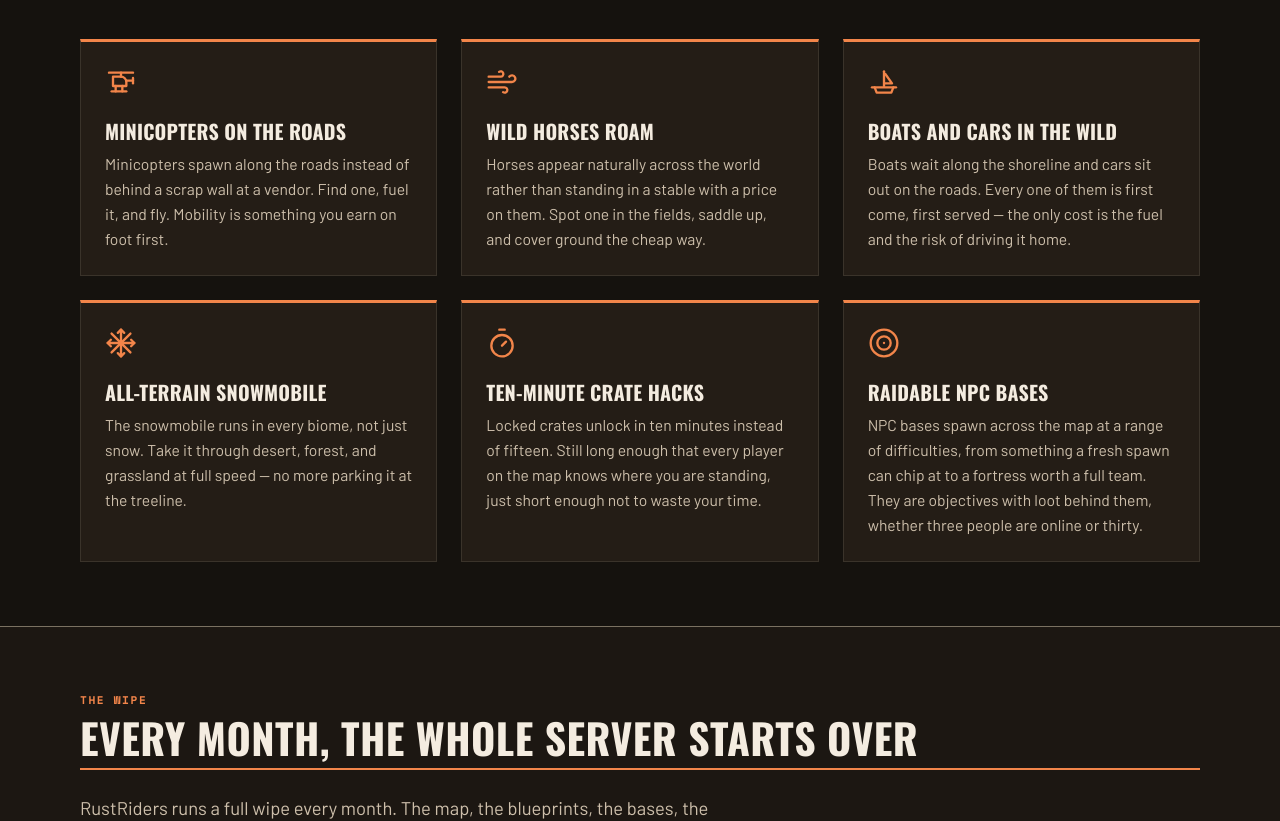
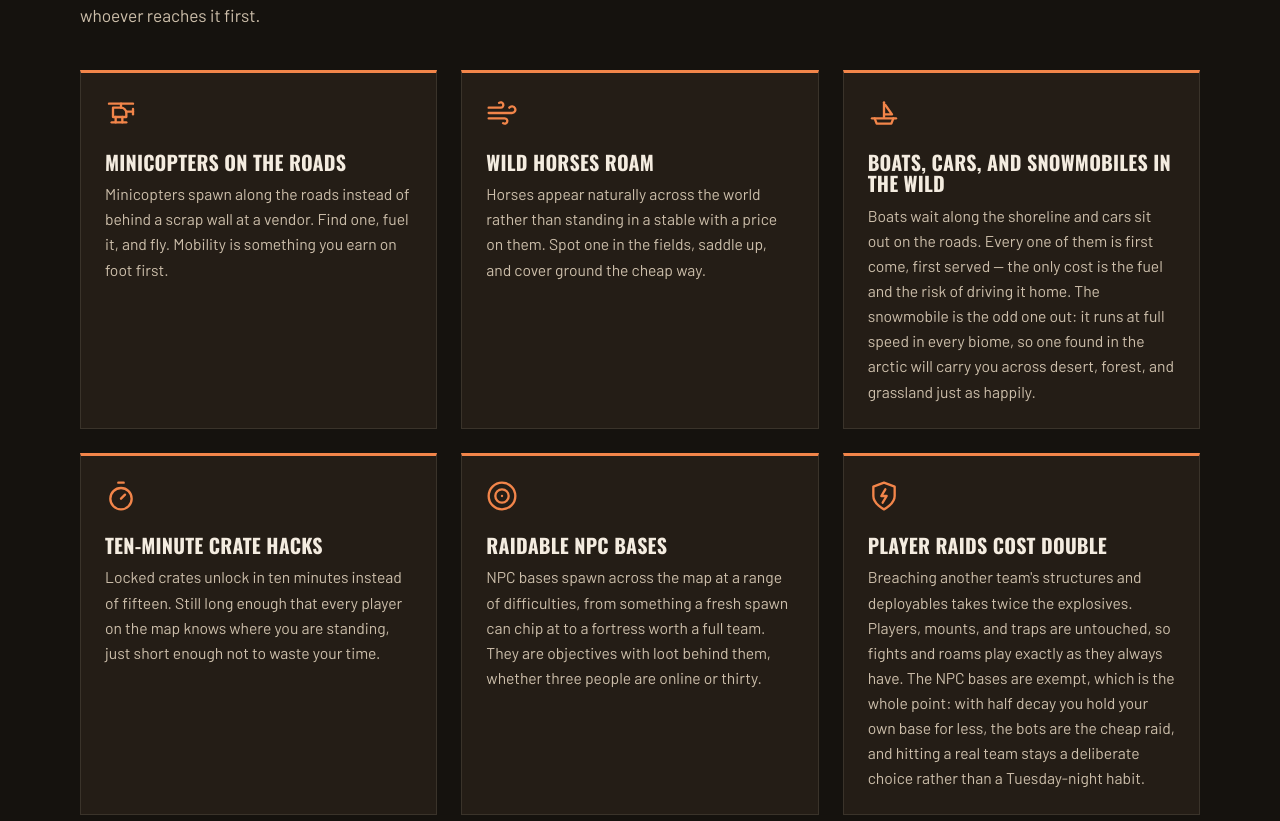
Before and after one commit to temetvince/rustriders, a React app: page / in a window 1280 px wide. Shown: the part 1090-1911 px from the top of the page. Built offline with nearby package versions, Linux system fonts and the light colour scheme.

Commit message:
Add double raid cost

```diff
--- a/public/index.html
+++ b/public/index.html
@@ -7,7 +7,7 @@
     <meta name="darkreader-lock">
     <meta name="color-scheme" content="dark">
     <meta name="description"
-        content="RustRiders — a laid back, low-population North American Rust server with a full wipe every month. Map and blueprints go together, so every wipe puts the whole server back on the beach on the same day. No pay-to-win and no kits: progression is earned in game. Horses, cars, boats, minicopters, and raidable NPC bases are scattered across the map instead of sold. Half decay, max team size 3, Rust Premium on.">
+        content="RustRiders — a laid back, low-population North American Rust server with a full wipe every month. Map and blueprints go together, so every wipe puts the whole server back on the beach on the same day. No pay-to-win and no kits: progression is earned in game. Horses, cars, boats, minicopters, and raidable NPC bases are scattered across the map instead of sold. Half decay, max team size 3, Rust Premium on. Raiding a player base costs double, and the NPC bases are exempt.">
     <title>RustRiders · Low-Pop North American Rust Server</title>
     <link rel="icon" type="image/png" href="favicon.png">
     <link rel="apple-touch-icon" href="apple-touch-icon.png">
--- a/src/website/Home/content/features.ts
+++ b/src/website/Home/content/features.ts
@@ -1,8 +1,9 @@
 /**
  * Copy for "The World" section — what is out on the map waiting to be found,
- * and how long the map gives you to take it. This section is the payoff for the
- * argument the page has been making, so every card describes something a player
- * goes and finds rather than something the server hands over or sells.
+ * and the server settings that decide what it costs to take. This section is
+ * the payoff for the argument the page has been making, so a card describes
+ * something a player goes and earns, never something the server hands over or
+ * sells.
  */
 
 /** Standfirst beneath "The World" heading. */
@@ -41,25 +42,10 @@ export const features = [
     ],
   },
   {
-    title: 'Boats And Cars In The Wild',
+    title: 'Boats, Cars, And Snowmobiles In The Wild',
     description:
-      'Boats wait along the shoreline and cars sit out on the roads. Every one of them is first come, first served — the only cost is the fuel and the risk of driving it home.',
+      'Boats wait along the shoreline and cars sit out on the roads. Every one of them is first come, first served — the only cost is the fuel and the risk of driving it home. The snowmobile is the odd one out: it runs at full speed in every biome, so one found in the arctic will carry you across desert, forest, and grassland just as happily.',
     iconPaths: ['M12 4v11', 'M13 6l5 7h-5', 'M3 16h18', 'M5 16l1.5 4h11L19 16'],
-  },
-  {
-    title: 'All-Terrain Snowmobile',
-    description:
-      'The snowmobile runs in every biome, not just snow. Take it through desert, forest, and grassland at full speed — no more parking it at the treeline.',
-    iconPaths: [
-      'M2 12h20',
-      'M12 2v20',
-      'm4.93 4.93 14.14 14.14',
-      'm19.07 4.93-14.14 14.14',
-      'M12 2l2.4 2.4M12 2 9.6 4.4',
-      'M12 22l2.4-2.4M12 22 9.6 19.6',
-      'M2 12l2.4-2.4M2 12l2.4 2.4',
-      'M22 12l-2.4-2.4M22 12l-2.4 2.4',
-    ],
   },
   {
     title: 'Ten-Minute Crate Hacks',
@@ -81,4 +67,13 @@ export const features = [
       'M12 12h.01',
     ],
   },
+  {
+    title: 'Player Raids Cost Double',
+    description:
+      "Breaching another team's structures and deployables takes twice the explosives. Players, mounts, and traps are untouched, so fights and roams play exactly as they always have. The NPC bases are exempt, which is the whole point: with half decay you hold your own base for less, the bots are the cheap raid, and hitting a real team stays a deliberate choice rather than a Tuesday-night habit.",
+    iconPaths: [
+      'M12 22s8-4 8-10V5l-8-3-8 3v7c0 6 8 10 8 10z',
+      'M13 7l-3 5h4l-3 5',
+    ],
+  },
 ] as const;
--- a/src/website/Home/content/hero.ts
+++ b/src/website/Home/content/hero.ts
@@ -10,7 +10,7 @@ export const heroHeadline = 'Ride free with PVE & PVP';
 
 /** Supporting deck beneath the hero headline. */
 export const heroDeck =
-  "A laid back North American Rust server built for players who want freedom and challenge. There is no pay-to-win; you earn your progression here. Everything wipes once a month — map and blueprints. Teams of up to three, with half decay to respect your time. Littered across the landscape you will find horses, cars, boats, minicopters, and NPC raidable bases, so there's always something to do.";
+  "A laid back North American Rust server built for players who want freedom and challenge. There is no pay-to-win; you earn your progression here. Everything wipes once a month — map and blueprints. Teams of up to three, with half decay to respect your time. Raiding a player base costs double, so the NPC bases are the cheaper target. Littered across the landscape you will find horses, cars, boats, minicopters, and NPC raidable bases, so there's always something to do.";
 
 /**
  * Quick-fact chips in the hero, in display order. Values are set in display
@@ -24,6 +24,7 @@ export const heroChips = [
   { label: 'Blueprints', value: 'Wipe' },
   { label: 'Team', value: 'Max 3' },
   { label: 'Decay', value: 'Half Rate' },
+  { label: 'Player Raids', value: 'Double Cost' },
 ] as const;
 
 /** Primary hero call-to-action — the Discord invite. */
```
Also changed, not shown: 1 other file (tests, documents, lock files or other folders).
